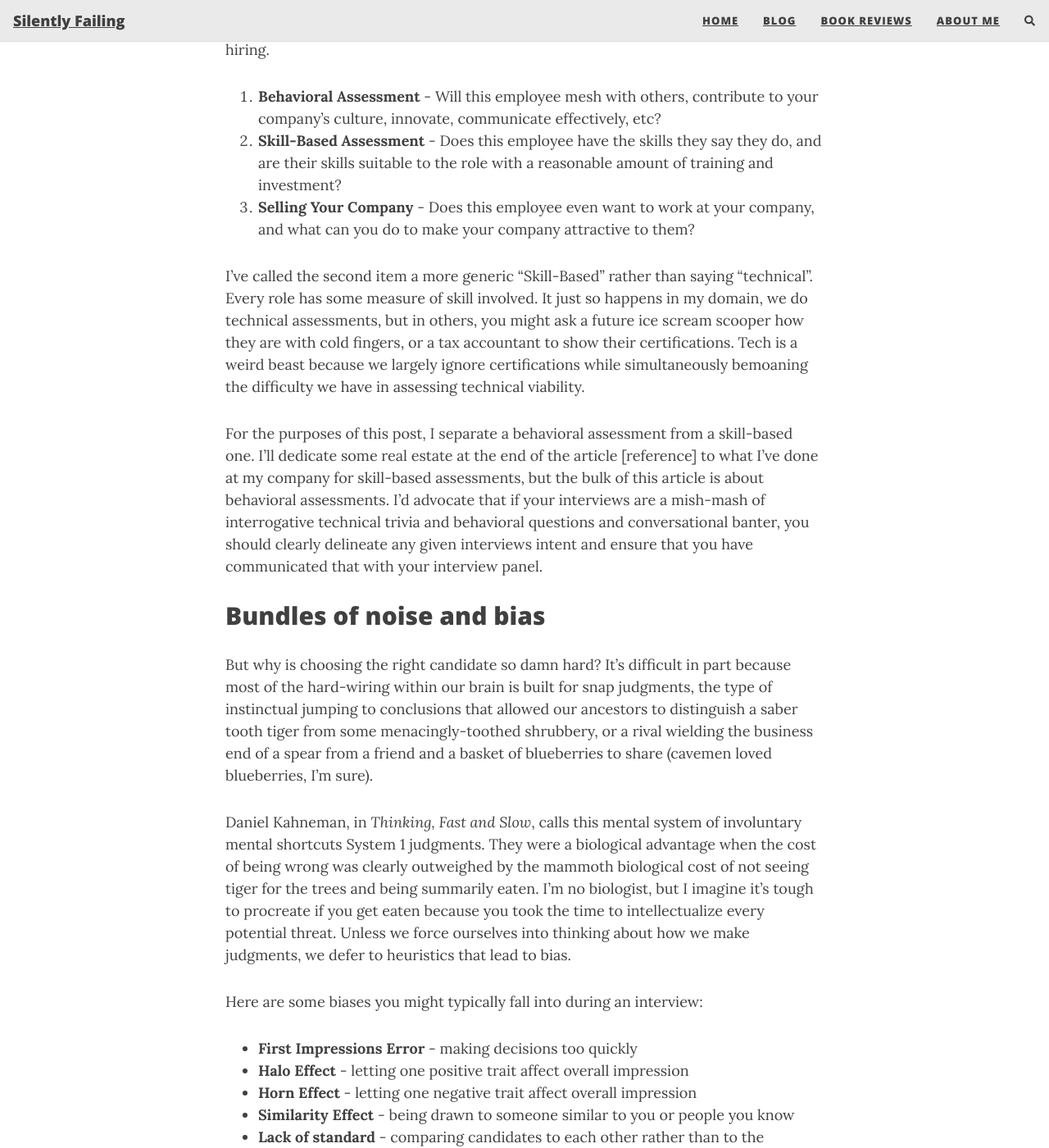
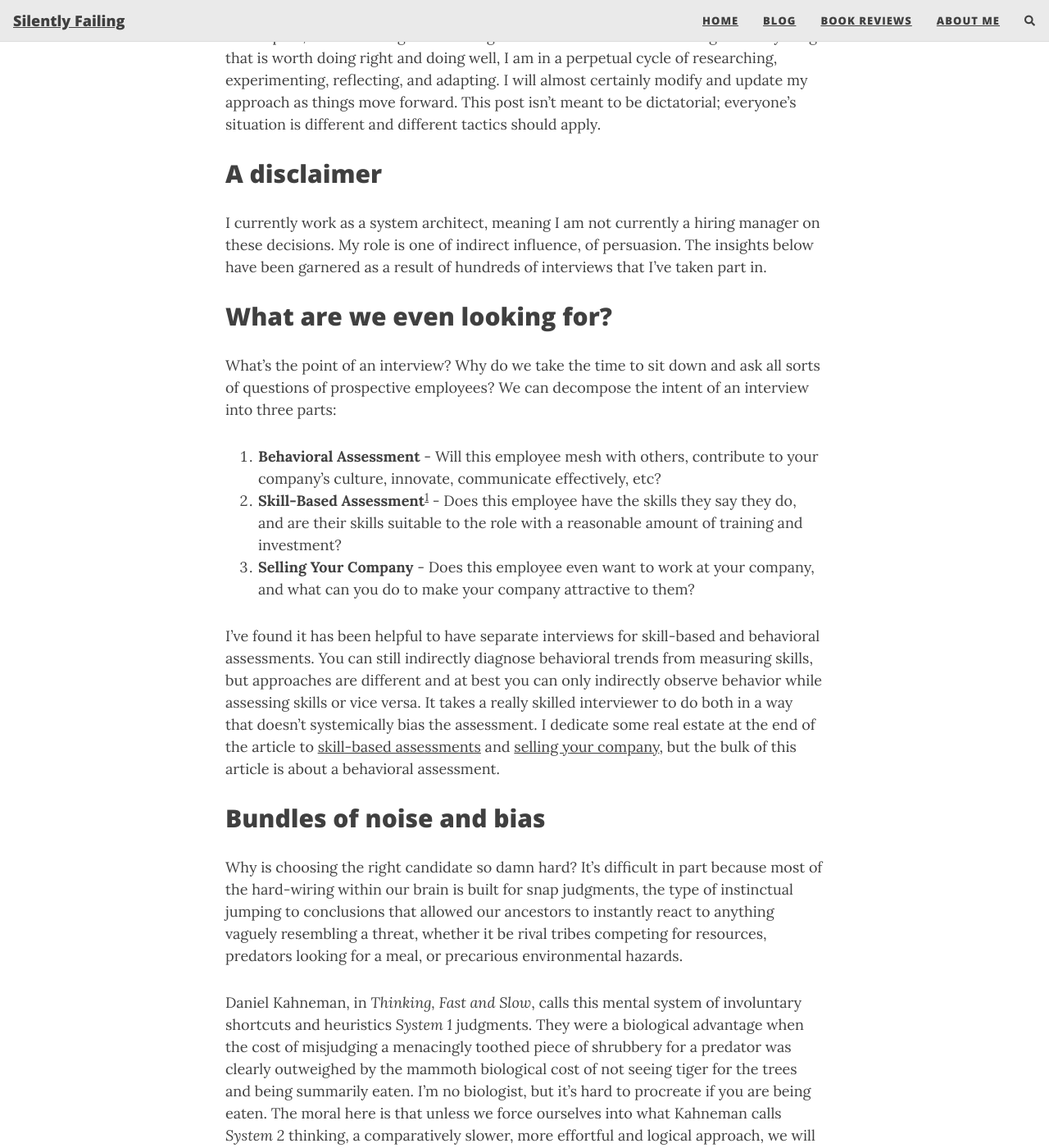
Before and after one commit to mmcintyre1/silently-failing, a Jekyll site: the page built from _posts/blog/2022-07-27-on-interviewing.md, in a window 1280 px wide and 1400 px high, scrolled down 1568 px. Shown: the whole window at 82% size. Built offline with Jekyll 4.4.1, drawn with Linux system fonts in a browser that asks for light colours; nearby versions of some CDN libraries; comment, search, counter and statistics services are not loaded; some of the changed text lies outside the part shown.

Commit message:
continuing draft of on interviewing

```diff
--- a/_posts/blog/2022-07-27-on-interviewing.md
+++ b/_posts/blog/2022-07-27-on-interviewing.md
@@ -11,36 +11,48 @@
 tags: ["blog", "interviewing", "tech"]
 date: 2022-07-27 12:00:00 -0500
 ---
+## Table of Contents <!-- omit in toc -->
+- [Introduction](#introduction)
+- [A disclaimer](#a-disclaimer)
+- [What are we even looking for?](#what-are-we-even-looking-for)
+- [Bundles of noise and bias](#bundles-of-noise-and-bias)
+- [Interview approaches: the research](#interview-approaches-the-research)
+- [How can we even determine interview success?](#how-can-we-even-determine-interview-success)
+- [My approach](#my-approach)
+- [Skill-based technical assessments](#skill-based-technical-assessments)
+- [Come work with us](#come-work-with-us)
+- [How to give good feedback on candidates](#how-to-give-good-feedback-on-candidates)
+- [Wrapping it up](#wrapping-it-up)
+- [Footnotes](#footnotes)
+- [References](#references)
 
 ## Introduction
- "In technology", as Marissa Mayer, former CEO of Yahoo, says, "it’s about the people -- getting the best people, retaining them, nurturing a creative environment, and helping to find a way to innovate”. We've all been on teams with the wrong people; you know the sort. Those who you dread messaging when you see their name pop up as the last committer to the file with a bug, those who sap enthusiasm, who seem to hate their jobs out loud. Or, you've managed a team that just doesn't seem to perform, that spends hours tripping over minor hurtles when resolving a production incident to restore a database, or recoils at any mention of accountability or pride of ownership in the work they do.
+"In technology", as Marissa Mayer, former CEO of Yahoo, says, "it’s about the people -- getting the best people, retaining them, nurturing a creative environment, and helping to find a way to innovate”. We've all been on teams with the wrong people; you know the sort. Those who you dread messaging when you see their name pop up as the last committer to the file with a bug, those who sap enthusiasm, who seem to hate their jobs out loud. Or, you've managed a team that just doesn't seem to perform, that spends hours tripping over minor hurtles when resolving a production incident to restore a database, or recoils at any mention of accountability or pride of ownership in the work they do.
 
- Getting the right people is important. It will make or break a team, a department, eventually a company, like a tree rotting from the inside. We spend plenty of time _in interviews_, but a fraction of that is spent in _thinking about_ how we interview, thinking about the questions we ask and how we ask them, the predictive power of our criteria, the implicit biases of our judgments. I typically spend more time in any given week in status meetings than I do in planning or training for _being_ an interviewer. Like most interviewers, I used to rely on a canned list of questions to vaguely refer during an interview that I preferred to turn into a conversation, then I'd render a judgement like "no red flags, seems nice" in a reply all to the hiring manager like an overbooked small claims court judge.
+Getting the right people is important. It will make or break a team, a department, eventually a company, like a tree rotting from the inside. We spend plenty of time _in interviews_, but a fraction of that is spent in _thinking about_ how we interview, thinking about the questions we ask and how we ask them, the predictive power of our criteria, the implicit biases of our judgments. I typically spend more time in any given week in status meetings than I do in planning or training for _being_ an interviewer. Like most interviewers, I used to rely on a canned list of questions to vaguely refer to during an interview. I preferred a good conversation. Then I'd render a judgement like "no red flags, seems nice" in a reply all to the hiring manager and the interview panel, and wash my hands of the whole affair.
 
- In this post, I'll talk through some things I've learned about interviewing. Like anything that is worth doing right and doing well, I am in a perpetual cycle of researching, experimenting, reflecting, and adapting. I will almost certainly modify and update my approach as things move forward.
+But this just doesn't work. You'll miss valuable candidates, hire the wrong ones, undersell your company, or generally burn folks out on interviewing. Interviewing is not just a conversation, it's a diagnostic device used to make a predictive judgement about a candidate's qualifications and competencies and then to compare that to what you want and need in a candidate to make a decision of whether to extend an offer. The act of interviewing benefits from a serious interrogation into the component parts that might make it successfully predictive.
 
-## A Disclaimer
-My perspective is one of a system architect. I am not the hiring manager making these decisions, but as a technology leader I am a voice in most hiring decisions across my domain.
+In this post, I'll talk through some things I've learned about interviewing. Like anything that is worth doing right and doing well, I am in a perpetual cycle of researching, experimenting, reflecting, and adapting. I will almost certainly modify and update my approach as things move forward. This post isn't meant to be dictatorial; everyone's situation is different and different tactics should apply.
 
-At the time of writing, I am a system architect. I don't have any direct reports, and the ultimate decision to hire or not isn't in my control -- I only make recommendations. I view an architect's role as one mostly of indirect influence, of persuasion, but if I were to be the ultimate decider, I'd use the same criteria below but would need to factor in multiple other opinions, some of which would be less structured or behaviorally-driven. As a manager, I'd give guidance to those interviewing to steer their interviews towards more of a structured behavioral style.
+## A disclaimer
+I currently work as a system architect, meaning I am not currently a hiring manager on these decisions. My role is one of indirect influence, of persuasion. The insights below have been garnered as a result of hundreds of interviews that I've taken part in.
 
 ## What are we even looking for?
-What's the point of an interview? Why do we take the time to sit down and ask all sorts of questions of prospective employees? I'd argue there are three high-level purposes to hiring.
+What's the point of an interview? Why do we take the time to sit down and ask all sorts of questions of prospective employees? We can decompose the intent of an interview into three parts:
 
 1. **Behavioral Assessment** - Will this employee mesh with others, contribute to your company's culture, innovate, communicate effectively, etc?
-2. **Skill-Based Assessment** - Does this employee have the skills they say they do, and are their skills suitable to the role with a reasonable amount of training and investment?
+2. **Skill-Based Assessment**[^fn1] - Does this employee have the skills they say they do, and are their skills suitable to the role with a reasonable amount of training and investment?
 3. **Selling Your Company** - Does this employee even want to work at your company, and what can you do to make your company attractive to them?
 
-I've called the second item a more generic "Skill-Based" rather than saying "technical". Every role has some measure of skill involved. It just so happens in my domain, we do technical assessments, but in others, you might ask a future ice scream scooper how they are with cold fingers, or a tax accountant to show their certifications. Tech is a weird beast because we largely ignore certifications while simultaneously bemoaning the difficulty we have in assessing technical viability.
-
-For the purposes of this post, I separate a behavioral assessment from a skill-based one. I'll dedicate some real estate at the end of the article [reference] to what I've done at my company for skill-based assessments, but the bulk of this article is about behavioral assessments. I'd advocate that if your interviews are a mish-mash of interrogative technical trivia and behavioral questions and conversational banter, you should clearly delineate any given interviews intent and ensure that you have communicated that with your interview panel.
+I've found it has been helpful to have separate interviews for skill-based and behavioral assessments. You can still indirectly diagnose behavioral trends from measuring skills, but approaches are different and at best you can only indirectly observe behavior while assessing skills or vice versa. It takes a really skilled interviewer to do both in a way that doesn't systemically bias the assessment. I dedicate some real estate at the end of the article to [skill-based assessments](#skill-based) and [selling your company](#selling), but the bulk of this article is about a behavioral assessment.
 
 ## Bundles of noise and bias
-But why is choosing the right candidate so damn hard? It's difficult in part because most of the hard-wiring within our brain is built for snap judgments, the type of instinctual jumping to conclusions that allowed our ancestors to distinguish a saber tooth tiger from some menacingly-toothed shrubbery, or a rival wielding the business end of a spear from a friend and a basket of blueberries to share (cavemen loved blueberries, I'm sure).
+Why is choosing the right candidate so damn hard? It's difficult in part because most of the hard-wiring within our brain is built for snap judgments, the type of instinctual jumping to conclusions that allowed our ancestors to instantly react to anything vaguely resembling a threat, whether it be rival tribes competing for resources, predators looking for a meal, or precarious environmental hazards.
 
-Daniel Kahneman, in _Thinking, Fast and Slow_, calls this mental system of involuntary mental shortcuts System 1 judgments. They were a biological advantage when the cost of being wrong was clearly outweighed by the mammoth biological cost of not seeing tiger for the trees and being summarily eaten. I'm no biologist, but I imagine it's tough to procreate if you get eaten because you took the time to intellectualize every potential threat. Unless we force ourselves into thinking about how we make judgments, we defer to heuristics that lead to bias.
+Daniel Kahneman, in _Thinking, Fast and Slow_, calls this mental system of involuntary shortcuts and heuristics _System 1_ judgments. They were a biological advantage when the cost of misjudging a menacingly toothed piece of shrubbery for a predator was clearly outweighed by the mammoth biological cost of not seeing tiger for the trees and being summarily eaten. I'm no biologist, but it's hard to procreate if you are being eaten. The moral here is that unless we force ourselves into what Kahneman calls _System 2_ thinking, a comparatively slower, more effortful and logical approach, we will default to the easy mental shortcuts that lead to bias.
 
-Here are some biases you might typically fall into during an interview:
+[Read up to here] Here are some biases you might typically fall into during an interview:
 - **First Impressions Error** - making decisions too quickly
 - **Halo Effect** - letting one positive trait affect overall impression
 - **Horn Effect** - letting one negative trait affect overall impression
@@ -84,13 +96,23 @@
 - prompt ahead of time
 - live whiteboarding - testing not just technical viability but how someone operates under pressure
 - technical trivia questions
--
+
+## Come work with us
+
+## How to give good feedback on candidates
+
 ## Wrapping it up
-Didn't address things like interview panels, how to structure and give feedback, etc. etc. And this is advice that is applicable to my circumstance, so you might find something that works differently for your domain. If I have one piece of advice, it would be to really think through your interview process and interrogate whether it is working for you, whether you are hiring the best candidates, missing out on others, biased in invisible ways. Because the unexamined interview process is not worth having.
+Didn't address things like interview panels, how to structure and give feedback, etc. etc.
+
+And this is advice that is applicable to my circumstance, so you might find something that works differently for your domain. If I have one piece of advice, it would be to really think through your interview process and interrogate whether it is working for you, whether you are hiring the best candidates, missing out on others, biased in invisible ways. Because the unexamined interview process is not worth having.
 
 
 ---
-### References
+
+## Footnotes
+[^fn1]: I've called the second item a more generic "Skill-Based" rather than saying "technical". Every role has some measure of skill involved. It just so happens in my domain, we do technical assessments, but in others, you might ask a future ice scream scooper how they are with cold fingers, or a tax accountant to show their certifications. Tech is a weird beast because we largely ignore certifications while simultaneously bemoaning the difficulty we have in assessing technical viability.
+
+## References
 Alonso, Pamela & Moscoso, Silvia. (2017). Structured behavioral and conventional interviews: Differences and biases in interviewer ratings. Journal of Work and   Organizational Psychology. 33. 183-191. 10.1016/j.rpto.2017.07.003.
 
 Kahneman, D. (2011). Thinking, fast and slow. Farrar, Straus and Giroux.
```
